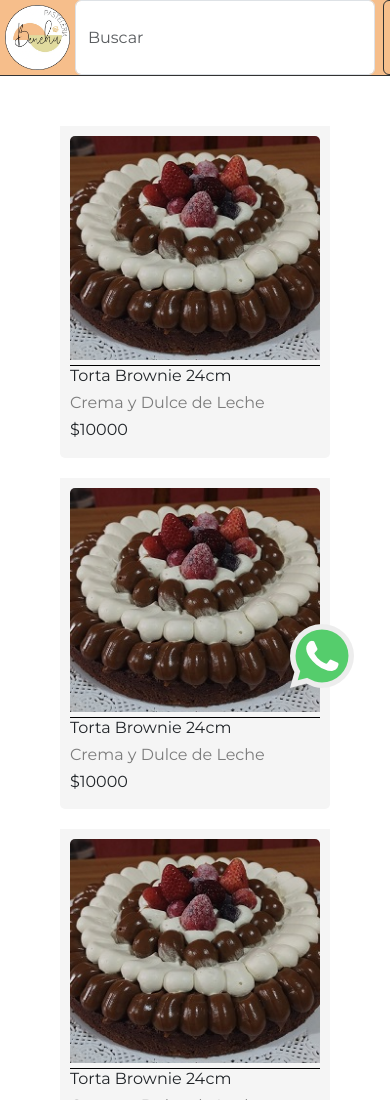
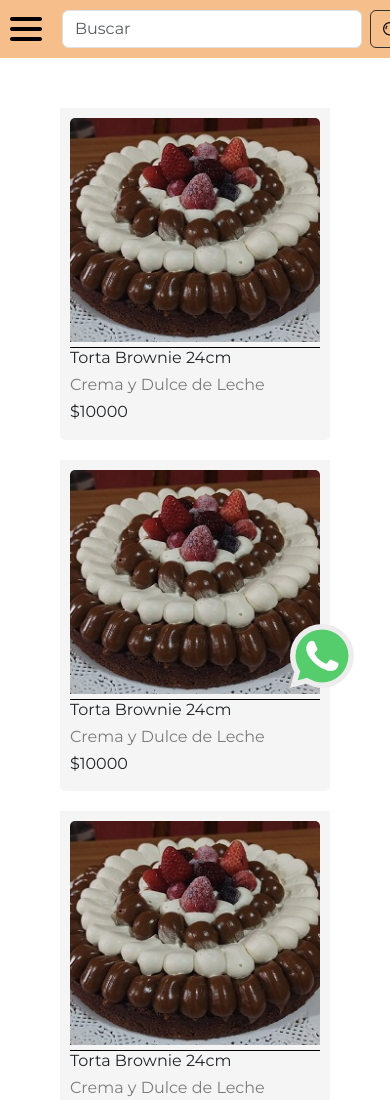
Before and after one commit to alejogolnner/proyectocoder-golnner, a plain HTML site: page index.html in a window 390 px wide. Shown: the top 1100 px of the page. Drawn offline with nearby package versions, Linux system fonts and the light colour scheme.

Commit message:
terminando el nav y nav mobile

```diff
--- a/css/styles.css
+++ b/css/styles.css
@@ -13,19 +13,19 @@ h1{
 .navegador {
     width: 100%;
     background-color: #F6BE8B;
-    display: flex;
-    justify-content: space-between;
+}
+.nav-mobile{
+    display: none;
 }
 .navegador ul {
-    width: 800px;
     display: flex;
     list-style: none;
     align-items: center;
-    justify-content: space-around;
+    justify-content: space-between;
+    margin: 0rem 2rem;
     padding: 2px;
     margin-bottom: 0px;
 }
-
 .navegador form input{
     width: 300px;
 }
@@ -56,9 +56,6 @@ h1{
     margin: 5px;
 }
 @media(max-width:768px){
-    .navegador{
-        border-bottom: 1px solid #333;
-    }
     .navegador ul {
         position: fixed;
         top: 0;
@@ -73,11 +70,17 @@ h1{
         -webkit-box-shadow: 8px 11px 25px -10px rgba(0,0,0,0.71);
         -moz-box-shadow: 8px 11px 25px -10px rgba(0,0,0,0.71);
     }
-    .navegador ul form input{
-        display: none;
+    .nav-mobile{
+        display: flex;
+        align-items: center;
+        justify-content: space-between;
     }
-    .navegador ul form button{
-        display: none;
+    .navegador .menu{
+        padding: 10px;
+    }
+    .navegador .form-mobile{
+        display: flex;
+        padding: 10px;
     }
     #carouselExampleControls{
         display: none;
@@ -481,3 +484,7 @@ h1{
 @media(max-width:1400px){
 
 }
+
+@media(max-width:2500px){
+
+}
--- a/index.html
+++ b/index.html
@@ -14,13 +14,20 @@
 </head>
 <body class="cuerpo">
     <nav class="navegador">
-        <a href="./index.html"><img class="inicio-logo" src="./multimedia/logo-benchu.png" alt="inicio"></a>
-        <form class="d-flex" role="search">
-            <input class="form-control me-2" type="search" placeholder="Buscar" aria-label="Search">
-            <button class="btn " type="submit"><img src="./multimedia/search.png" alt="buscar"></button>
-        </form>
+        <div class="nav-mobile">
+            <img class="menu" src="./multimedia/menu.png" alt="menu">
+            <form class="form-mobile" role="search">
+                <input class="form-control me-2" type="search" placeholder="Buscar" aria-label="Search">
+                <button class="btn " type="submit"><img src="./multimedia/search.png" alt="buscar"></button>
+            </form>
+        </div>
         <ul>
+            <li><a href="./index.html"><img class="inicio-logo" src="./multimedia/logo-benchu.png" alt="inicio"></a></li>
             <li ><a href="./pages/contacto.html">Contacto</a></li>
+            <li><form class="d-flex" role="search">
+                <input class="form-control me-2" type="search" placeholder="Buscar" aria-label="Search">
+                <button class="btn " type="submit"><img src="./multimedia/search.png" alt="buscar"></button>
+            </form></li>
             <li><a href="./pages/carrito.html"><img class="carrito-img" src="./multimedia/carrito-logo.png" alt="carrito"></a></li>
         </ul>
     </nav>
```
Also changed, not shown: multimedia/menu.png (added).
